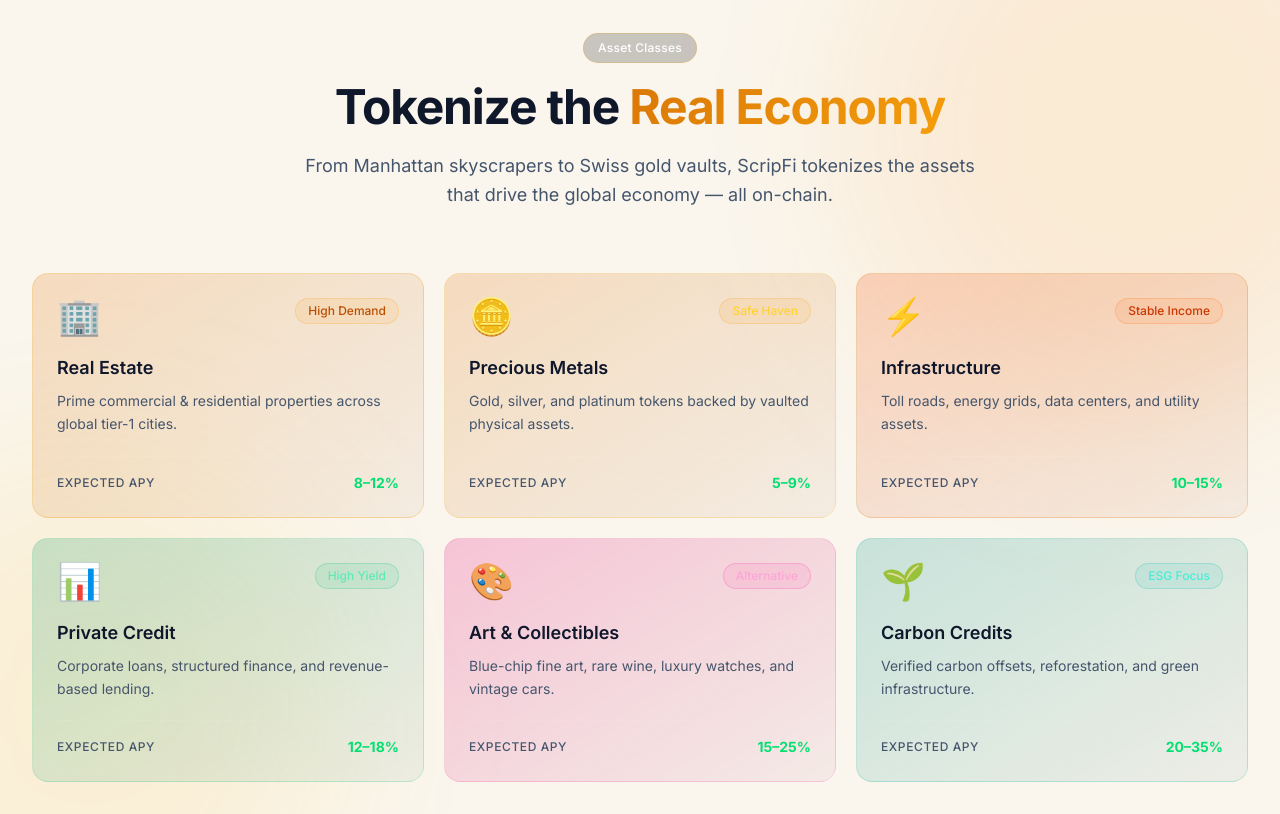
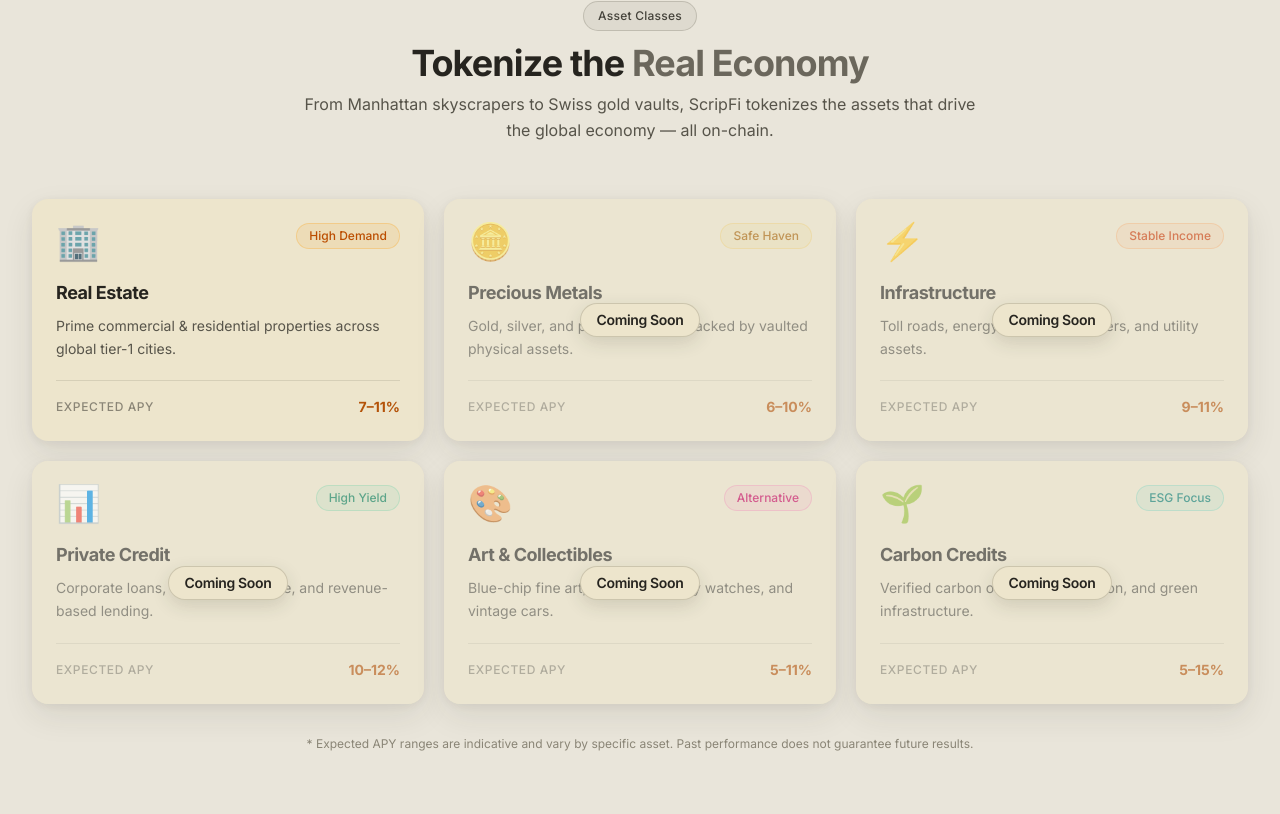
Before and after one commit to AMOGHPTL/RWA-website, a React (Vite) app: page / in a window 1280 px wide. Shown: the part 7506-8320 px from the top of the page. Built offline with nearby package versions, Linux system fonts and the light colour scheme.

Commit message:
asset type page

```diff
--- a/src/components/AssetTypes.tsx
+++ b/src/components/AssetTypes.tsx
@@ -5,61 +5,55 @@
     emoji: '🏢',
     name: 'Real Estate',
     description: 'Prime commercial & residential properties across global tier-1 cities.',
-    apy: '8–12%',
+    apy: '7–11%',
     tag: 'High Demand',
-    gradient: 'from-amber-600/20 to-amber-900/5',
-    border: 'rgba(245,158,11,0.25)',
-    tagColor: 'text-amber-700 bg-amber-500/10 border-amber-500/20',
+    tagColor: 'text-amber-700 bg-amber-500/10 border-amber-500/25',
+    available: true,
   },
   {
     emoji: '🪙',
     name: 'Precious Metals',
     description: 'Gold, silver, and platinum tokens backed by vaulted physical assets.',
-    apy: '5–9%',
+    apy: '6–10%',
     tag: 'Safe Haven',
-    gradient: 'from-amber-600/20 to-amber-900/5',
-    border: 'rgba(251,191,36,0.2)',
-    tagColor: 'text-amber-300 bg-amber-500/10 border-amber-500/20',
+    tagColor: 'text-yellow-700 bg-yellow-500/10 border-yellow-500/25',
+    available: false,
   },
   {
     emoji: '⚡',
     name: 'Infrastructure',
     description: 'Toll roads, energy grids, data centers, and utility assets.',
-    apy: '10–15%',
+    apy: '9–11%',
     tag: 'Stable Income',
-    gradient: 'from-orange-600/20 to-orange-900/5',
-    border: 'rgba(217,119,6,0.2)',
-    tagColor: 'text-orange-700 bg-orange-500/10 border-orange-500/20',
+    tagColor: 'text-orange-700 bg-orange-500/10 border-orange-500/25',
+    available: false,
   },
   {
     emoji: '📊',
     name: 'Private Credit',
     description: 'Corporate loans, structured finance, and revenue-based lending.',
-    apy: '12–18%',
+    apy: '10–12%',
     tag: 'High Yield',
-    gradient: 'from-emerald-600/20 to-emerald-900/5',
-    border: 'rgba(52,211,153,0.2)',
-    tagColor: 'text-emerald-300 bg-emerald-500/10 border-emerald-500/20',
+    tagColor: 'text-emerald-700 bg-emerald-500/10 border-emerald-500/25',
+    available: false,
   },
   {
     emoji: '🎨',
     name: 'Art & Collectibles',
     description: 'Blue-chip fine art, rare wine, luxury watches, and vintage cars.',
-    apy: '15–25%',
+    apy: '5–11%',
     tag: 'Alternative',
-    gradient: 'from-pink-600/20 to-pink-900/5',
-    border: 'rgba(244,114,182,0.2)',
-    tagColor: 'text-pink-300 bg-pink-500/10 border-pink-500/20',
+    tagColor: 'text-pink-700 bg-pink-500/10 border-pink-500/25',
+    available: false,
   },
   {
     emoji: '🌱',
     name: 'Carbon Credits',
     description: 'Verified carbon offsets, reforestation, and green infrastructure.',
-    apy: '20–35%',
+    apy: '5–15%',
     tag: 'ESG Focus',
-    gradient: 'from-teal-600/20 to-teal-900/5',
-    border: 'rgba(20,184,166,0.2)',
-    tagColor: 'text-teal-300 bg-teal-500/10 border-teal-500/20',
+    tagColor: 'text-teal-700 bg-teal-500/10 border-teal-500/25',
+    available: false,
   },
 ]
 
@@ -78,18 +72,15 @@
   const { ref, visible } = useReveal()
 
   return (
-    <section id="assets" ref={ref} className="py-24 md:py-32 relative overflow-hidden bg-[#faf6ee]">
-      <div className="orb w-[600px] h-[600px] bg-orange-400/[0.1] -top-20 -right-40" />
-      <div className="orb w-[500px] h-[500px] bg-amber-400/[0.1] bottom-0 -left-40" />
-
+    <section id="assets" ref={ref} className="bg-[#E9E5DA] py-24 relative overflow-hidden">
       <div className="max-w-7xl mx-auto px-5 sm:px-8 relative z-10">
-        {/* Header */}
-        <div className={`text-center mb-16 reveal ${visible ? 'visible' : ''}`}>
-          <div className="badge inline-flex mb-5">Asset Classes</div>
-          <h2 className="text-4xl sm:text-5xl font-bold text-slate-900 mb-5 tracking-tight">
-            Tokenize the <span className="text-gradient">Real Economy</span>
+        {/* Header — matches the Showcase / Roadmap header treatment */}
+        <div className={`text-center mb-14 reveal ${visible ? 'visible' : ''}`}>
+          <div className="badge-charcoal inline-flex mb-3">Asset Classes</div>
+          <h2 className="text-3xl sm:text-4xl font-bold text-[#26241f] mb-2 tracking-tight">
+            Tokenize the <span className="text-[#6b675c]">Real Economy</span>
           </h2>
-          <p className="text-slate-600 text-base sm:text-lg max-w-2xl mx-auto leading-relaxed">
+          <p className="text-[#57544a] text-sm sm:text-base max-w-2xl mx-auto leading-relaxed">
             From Manhattan skyscrapers to Swiss gold vaults, ScripFi tokenizes the
             assets that drive the global economy — all on-chain.
           </p>
@@ -100,10 +91,11 @@
           {ASSETS.map((asset, i) => (
             <div
               key={asset.name}
-              className={`asset-card bg-gradient-to-br ${asset.gradient} rounded-2xl p-6 reveal ${visible ? 'visible' : ''}`}
+              className={`relative rounded-2xl p-6 overflow-hidden reveal ${visible ? 'visible' : ''}`}
               style={{
                 transitionDelay: `${i * 0.07}s`,
-                border: `1px solid ${asset.border}`,
+                background: '#ede5cc',
+                boxShadow: '0 2px 8px rgba(45,40,28,0.06), 0 12px 32px rgba(45,40,28,0.09)',
               }}
             >
               <div className="flex items-start justify-between mb-5">
@@ -112,18 +104,33 @@
                   {asset.tag}
                 </span>
               </div>
-              <h3 className="text-slate-900 font-semibold text-lg mb-2">{asset.name}</h3>
-              <p className="text-slate-600 text-sm mb-5 leading-relaxed">{asset.description}</p>
-              <div className="flex items-center justify-between pt-4 border-t border-white/[0.06]">
-                <span className="text-slate-600 text-xs font-medium uppercase tracking-wider">Expected APY</span>
-                <span className="text-green-400 font-bold text-sm">{asset.apy}</span>
+              <h3 className="text-[#26241f] font-bold text-lg mb-2 tracking-tight">{asset.name}</h3>
+              <p className="text-[#57544a] text-sm mb-5 leading-relaxed">{asset.description}</p>
+              <div className="flex items-center justify-between pt-4" style={{ borderTop: '1px solid rgba(55,50,35,0.12)' }}>
+                <span className="text-[#8a8576] text-xs font-medium uppercase tracking-wider">Expected APY</span>
+                <span className="text-[#b45309] font-bold text-sm">{asset.apy}</span>
               </div>
+
+              {/* Coming Soon overlay */}
+              {!asset.available && (
+                <div
+                  className="absolute inset-0 flex items-center justify-center"
+                  style={{ background: 'rgba(233,229,218,0.4)', backdropFilter: 'blur(0.5px)', WebkitBackdropFilter: 'blur(0.5px)' }}
+                >
+                  <span
+                    className="px-4 py-1.5 rounded-full text-sm font-semibold text-[#26241f] tracking-tight"
+                    style={{ background: '#ede5cc', border: '1px solid rgba(55,50,35,0.18)', boxShadow: '0 6px 18px rgba(45,40,28,0.14)' }}
+                  >
+                    Coming Soon
+                  </span>
+                </div>
+              )}
             </div>
           ))}
         </div>
 
         {/* Bottom note */}
-        <p className="text-center text-slate-600 text-xs mt-8">
+        <p className="text-center text-[#8a8576] text-xs mt-8">
           * Expected APY ranges are indicative and vary by specific asset. Past performance does not guarantee future results.
         </p>
       </div>
```
